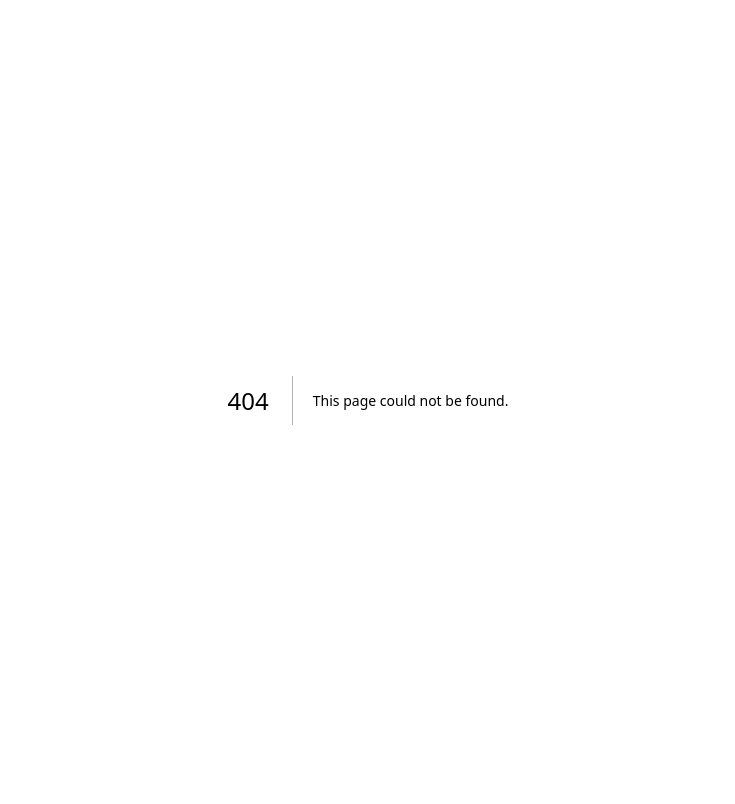
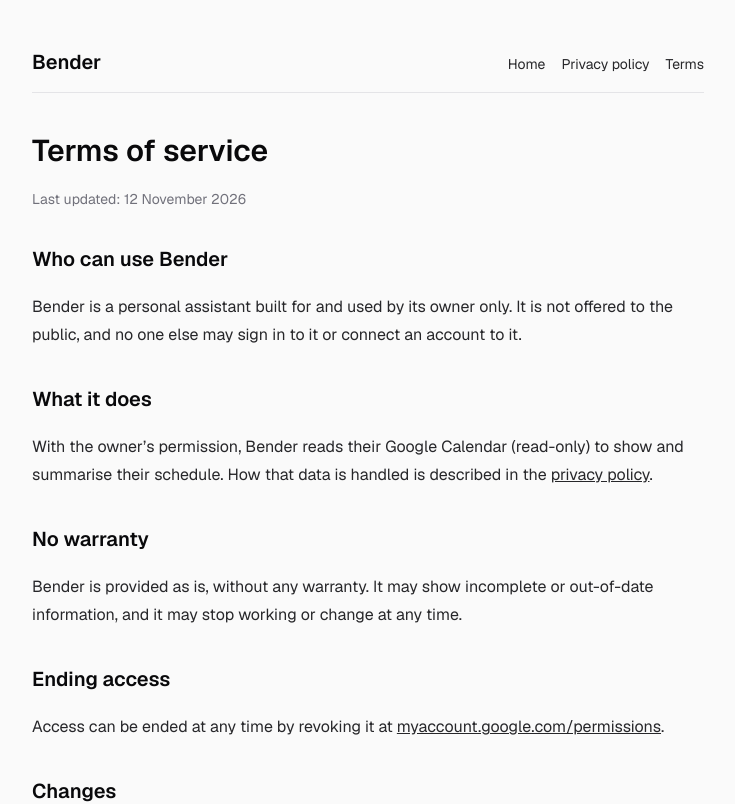
Before and after one commit to wunnle/bender-sandbox, a Next.js app: page /bender/terms in a window 1280 px wide. Before the commit this address had no page. Shown: the top 804 px of the page, without its empty margins (272-1007 px from the left). Built offline with nearby package versions, Linux system fonts and the light colour scheme.

Commit message:
Add Bender terms of service

```diff
--- a/src/app/bender/layout.tsx
+++ b/src/app/bender/layout.tsx
@@ -22,6 +22,9 @@ export default function BenderLayout({ children }: { children: React.ReactNode }
             <Link href="/bender/privacy" className="hover:underline">
               Privacy policy
             </Link>
+            <Link href="/bender/terms" className="hover:underline">
+              Terms
+            </Link>
           </nav>
         </header>
         <main className="space-y-5 leading-7">{children}</main>
--- /dev/null
+++ b/src/app/bender/terms/page.tsx
@@ -0,0 +1,52 @@
+import type { Metadata } from "next";
+
+export const metadata: Metadata = {
+  title: "Bender — terms of service",
+};
+
+function H2({ children }: { children: React.ReactNode }) {
+  return <h2 className="pt-4 text-xl font-semibold text-zinc-950 dark:text-white">{children}</h2>;
+}
+
+export default function BenderTerms() {
+  return (
+    <>
+      <h1 className="text-3xl font-semibold text-zinc-950 dark:text-white">Terms of service</h1>
+      <p className="text-sm text-zinc-500">Last updated: 12 November 2026</p>
+
+      <H2>Who can use Bender</H2>
+      <p>
+        Bender is a personal assistant built for and used by its owner only. It is not offered
+        to the public, and no one else may sign in to it or connect an account to it.
+      </p>
+
+      <H2>What it does</H2>
+      <p>
+        With the owner&rsquo;s permission, Bender reads their Google Calendar (read-only) to
+        show and summarise their schedule. How that data is handled is described in the{" "}
+        <a href="/bender/privacy" className="underline">
+          privacy policy
+        </a>
+        .
+      </p>
+
+      <H2>No warranty</H2>
+      <p>
+        Bender is provided as is, without any warranty. It may show incomplete or out-of-date
+        information, and it may stop working or change at any time.
+      </p>
+
+      <H2>Ending access</H2>
+      <p>
+        Access can be ended at any time by revoking it at{" "}
+        <a className="underline" href="https://myaccount.google.com/permissions">
+          myaccount.google.com/permissions
+        </a>
+        .
+      </p>
+
+      <H2>Changes</H2>
+      <p>These terms may be updated; the date above shows the latest version.</p>
+    </>
+  );
+}
```
